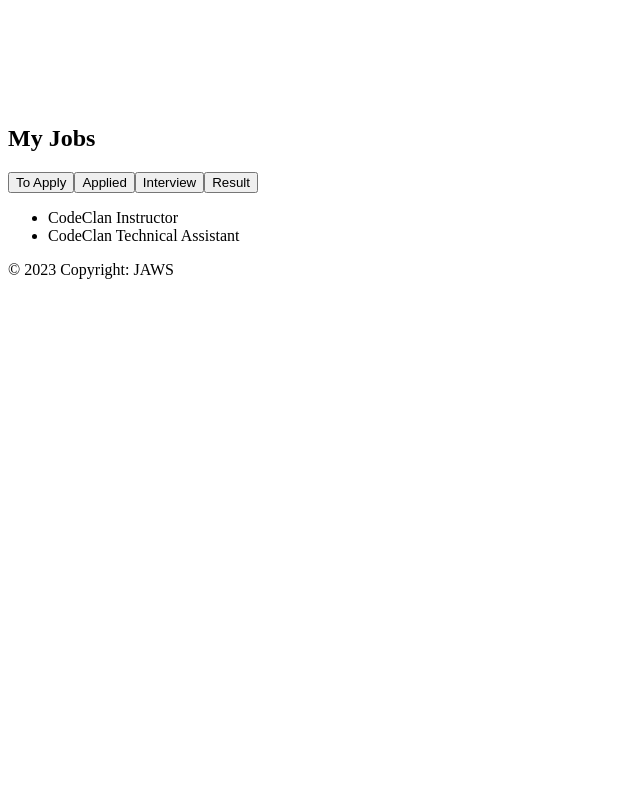
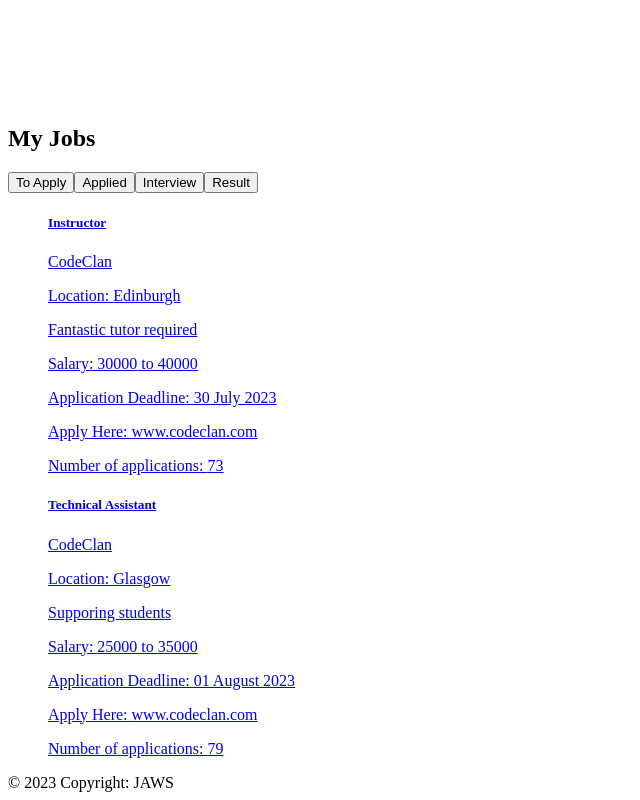
Before and after one commit to Wenjing2023/JobShark, a Next.js app: page /myjobs in a window 1280 px wide. Shown: the part 3838-4638 px from the top of the page, without its empty margins (0-640 px from the left). Before the commit the page ends 4125 px from the top, so only its background shows below. Built offline with nearby package versions, Linux system fonts and the light colour scheme.

Commit message:
my jobs cards added

```diff
--- a/components/organisms/mytabs.tsx
+++ b/components/organisms/mytabs.tsx
@@ -1,14 +1,64 @@
 import { Tab } from '@headlessui/react'
 import classNames from 'classnames';
 import Title from '../atoms/title';
+import { Fragment } from 'react';
 
-const MyTabs = () => {
+interface Job {
+    jobTitle: string;
+    employerName: string;
+    locationName: string;
+    minimumSalary: string;
+    maximumSalary: string;
+    jobDescription: string;
+    date: string;
+    jobUrl: string;
+    applications: string;
+};
+
+interface JobCardProps {
+    job: Job;
+};
+
+const JobCard: React.FC<JobCardProps> = ({job}) => {
+    return (
+        <a href="#" className="flex flex-col items-center bg-white border border-gray-200 rounded-lg shadow md:flex-row md:max-w-xl hover:bg-gray-100 dark:border-gray-700 dark:bg-gray-800 dark:hover:bg-gray-700">
+        <div className="flex flex-col justify-between p-4 leading-normal">
+          <h5 className="mb-2 text-2xl font-bold tracking-tight text-gray-900 dark:text-white">{job.jobTitle}</h5>
+          <p className="mb-3 font-normal text-gray-700 dark:text-gray-400">{job.employerName}</p>
+          <p className="mb-3 font-normal text-gray-700 dark:text-gray-400">Location: {job.locationName}</p>
+          <p className="mb-3 font-normal text-gray-700 dark:text-gray-400">{job.jobDescription}</p>
+          <p className="mb-3 font-normal text-gray-700 dark:text-gray-400">Salary: {job.minimumSalary} to {job.maximumSalary}</p>
+          <p className="mb-3 font-normal text-gray-700 dark:text-gray-400">Application Deadline: {job.date}</p>
+          <p className="mb-3 font-normal text-gray-700 dark:text-gray-400">Apply Here: {job.jobUrl}</p>
+          <p className="mb-3 font-normal text-gray-700 dark:text-gray-400">Number of applications: {job.applications}</p>
+        </div>
+      </a>
+    );
+};
+
+const MyTabs: React.FC = () => {
 
 
-    const jobListToApply = ['CodeClan Instructor', 'CodeClan Technical Assistant']
-    const jobListApplied = ['SkyScanner Developer']
-    const jobListInterview = ['X-Design Developer']
-    const jobListResult = ['Google CEO']
+    const jobListToApply: Job[] = [
+        { jobTitle: 'Instructor', employerName: 'CodeClan', locationName: 'Edinburgh', minimumSalary: '30000', maximumSalary: '40000', jobDescription: 'Fantastic tutor required', date: '30 July 2023', jobUrl: 'www.codeclan.com', applications: '73'},
+        { jobTitle: 'Technical Assistant', employerName: 'CodeClan', locationName: 'Glasgow', minimumSalary: '25000', maximumSalary: '35000', jobDescription: 'Supporing students', date: '01 August 2023', jobUrl: 'www.codeclan.com', applications: '79'}
+
+    ];
+
+    const jobListApplied: Job[] = [
+        { jobTitle: 'FrontEnd Developer', employerName: 'SkyScanner', locationName: 'Edinburgh', minimumSalary: '30000', maximumSalary: '40000', jobDescription: 'Front End Developer', date: '31 August 2023', jobUrl: 'www.codeclan.com', applications: '72'},
+        { jobTitle: 'BackEnd Developer', employerName: 'SkyScanner', locationName: 'Glasgow', minimumSalary: '35000', maximumSalary: '45000', jobDescription: 'Back End Developer', date: '09 August 2023', jobUrl: 'www.codeclan.com', applications: '109'}
+    ];
+
+
+    const jobListInterview: Job[] = [
+        { jobTitle: 'FrontEnd Developer', employerName: 'X-Design', locationName: 'Edinburgh', minimumSalary: '30000', maximumSalary: '40000', jobDescription: 'Front End Developer', date: '31 August 2023', jobUrl: 'www.codeclan.com', applications: '72'},
+        { jobTitle: 'UX Designer', employerName: 'X-Design', locationName: 'Glasgow', minimumSalary: '35000', maximumSalary: '45000', jobDescription: 'Back End Developer', date: '09 August 2023', jobUrl: 'www.codeclan.com', applications: '109'}
+    ];
+
+    const jobListResult: Job[] = [
+        { jobTitle: 'CEO', employerName: 'Google', locationName: 'San Francisco', minimumSalary: '3000000', maximumSalary: '100000000', jobDescription: 'Front End Developer', date: '31 October 2023', jobUrl: 'www.google.com', applications: '23472'},
+    ];
 
 
     return ( <div className="w-full max-w-md px-2 py-16 sm:px-0 mx-auto">
@@ -24,14 +74,18 @@
         <Tab.Panel className="rounded-xl bg-white p-3">
             <ul>
                 {jobListToApply.map((job, index) => (
-                    <li key={index}>{job}</li>
+                    <Fragment key={index}>
+                        <JobCard job={job} />
+                    </Fragment>
                 ))}
             </ul>
         </Tab.Panel>
         <Tab.Panel className="rounded-xl bg-white p-3">
         <ul>
                 {jobListApplied.map((job, index) => (
-                    <li key={index}>{job}</li>
+                    <Fragment key={index}>
+                    <JobCard job={job} />
+                </Fragment>
                 ))}
             </ul>
         </Tab.Panel>
@@ -39,7 +93,9 @@
         <Tab.Panel className="rounded-xl bg-white p-3">
             <ul>
                 {jobListInterview.map((job, index) => (
-                    <li key={index}>{job}</li>
+                    <Fragment key={index}>
+                        <JobCard job={job} />
+                    </Fragment>
                 ))}
             </ul>
             </Tab.Panel>
@@ -47,7 +103,9 @@
         <Tab.Panel className="rounded-xl bg-white p-3">
             <ul>
                 {jobListResult.map((job, index) => (
-                    <li key={index}>{job}</li>
+                    <Fragment key={index}>
+                            <JobCard job={job} />
+                    </Fragment>
                 ))}
             </ul></Tab.Panel>
 
```
